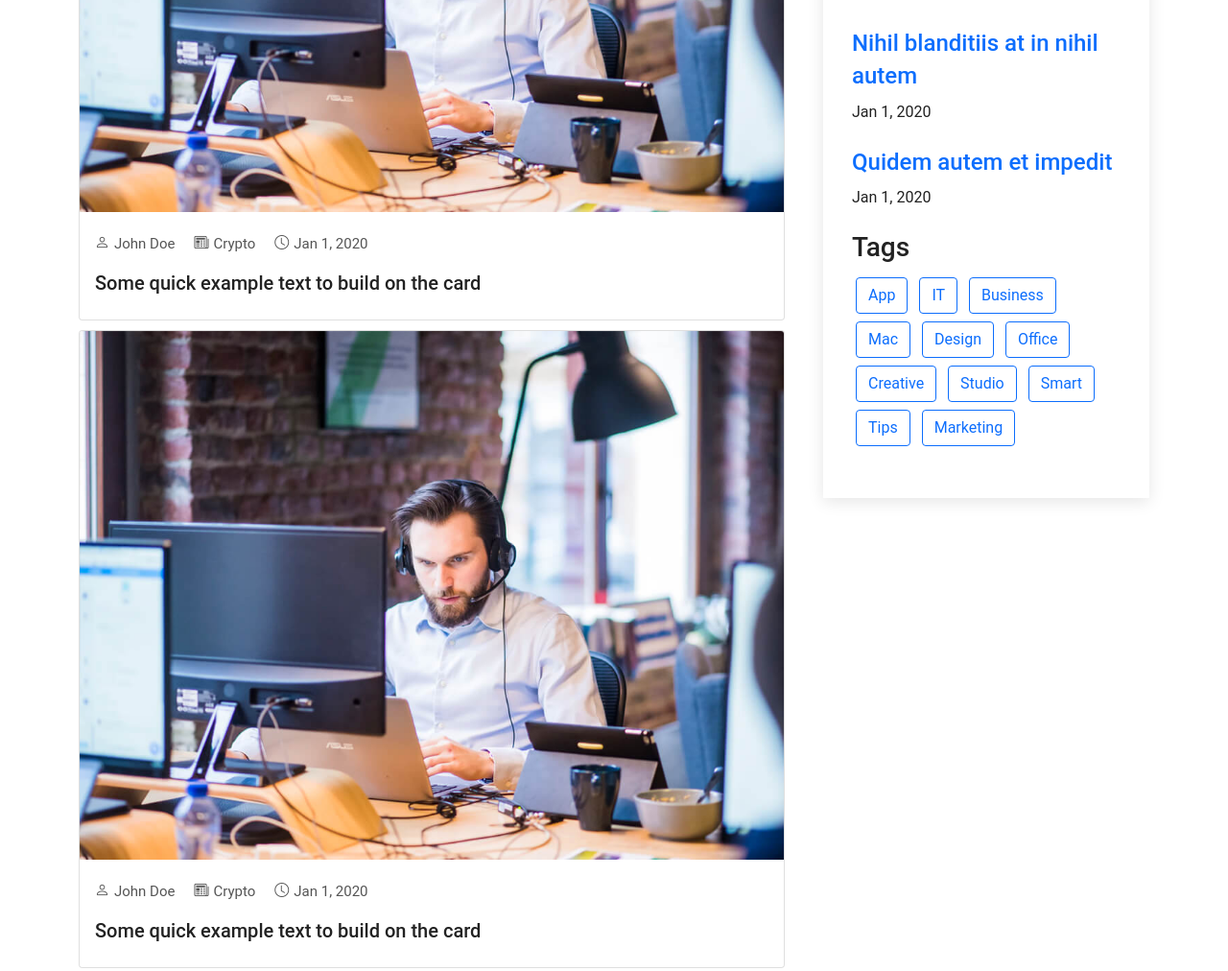
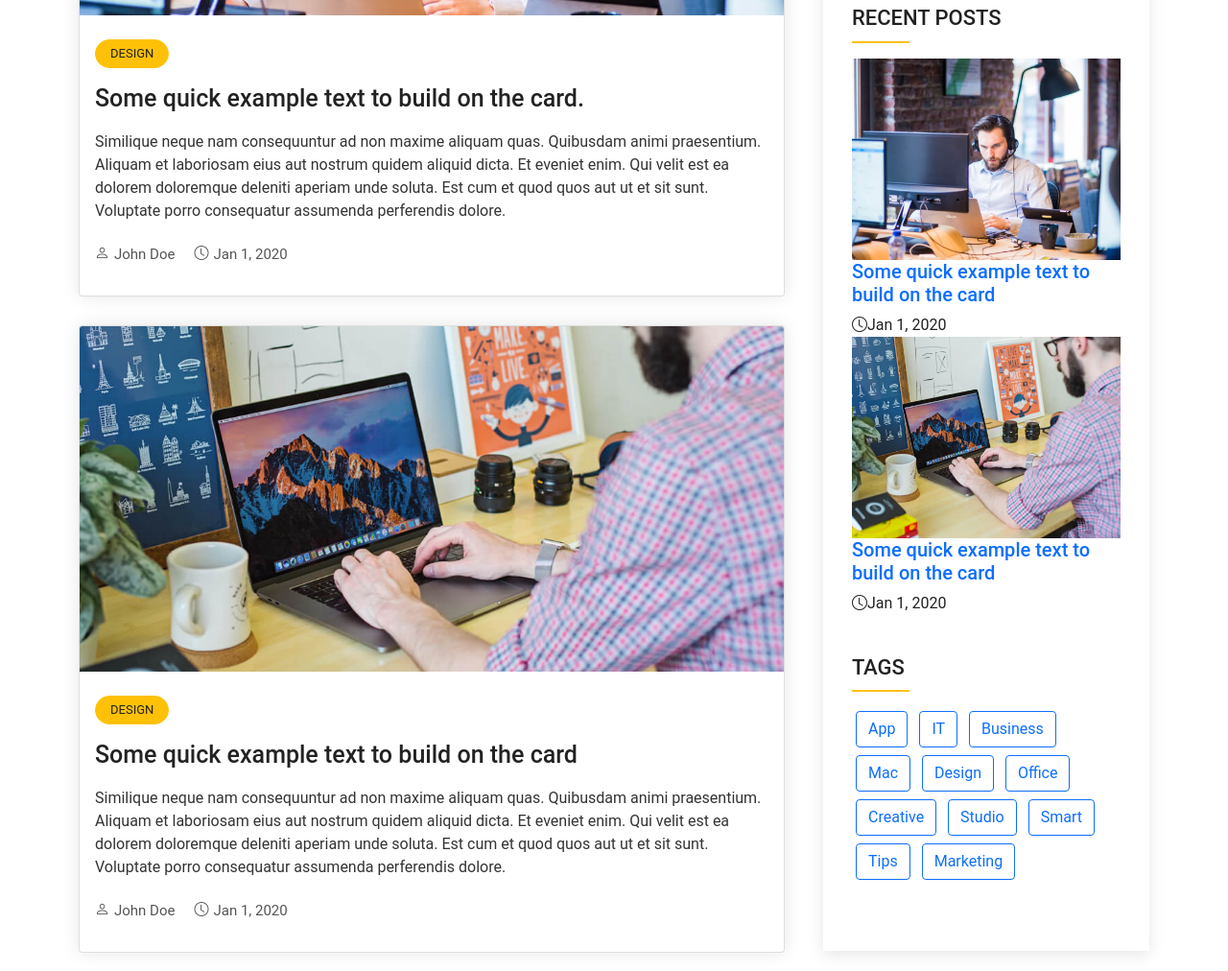
Before and after one commit to dyCodes/media-blog, a plain HTML site: page index.html in a window 1280 px wide. Shown: the part 1134-2146 px from the top of the page at 96% size. Drawn offline with Linux system fonts and the light colour scheme.

Commit message:
Style Blog section

```diff
--- a/assets/scss/_base.scss
+++ b/assets/scss/_base.scss
@@ -25,10 +25,15 @@ h2,
 h3,
 h4,
 h5 {
+	color: #222;
 	line-height: 1.4;
 }
 a {
 	text-decoration: none;
+
+	&:hover {
+		color: $mainColor;
+	}
 }
 img {
 	width: 100%;
--- a/assets/scss/_components.scss
+++ b/assets/scss/_components.scss
@@ -15,6 +15,19 @@ article {
 	border-radius: 10px;
 	overflow: hidden;
 
+	.category a {
+		color: $black;
+		font-size: 13px;
+		padding: 4px 15px;
+		background: $mainColor;
+		border: 1px solid #ffc107;
+		border-radius: 16px;
+		text-transform: uppercase;
+		margin-bottom: 14px;
+	}
+	.card-body {
+		padding-top: 25px;
+	}
 	.entry-meta {
 		padding-top: 6px;
 
@@ -34,7 +47,10 @@ article {
 	.entry-title {
 		color: #222;
 		h2 {
-			font-size: 20px;
+			font-size: 25px;
 		}
 	}
+	.entry-content {
+		margin: 16px 0;
+	}
 }
--- a/assets/scss/_layout.scss
+++ b/assets/scss/_layout.scss
@@ -70,7 +70,24 @@ main {
 		margin-bottom: 20px;
 
 		.widget {
-			margin-bottom: 20px;
+			margin-bottom: 40px;
+
+			h3.sidebar-title {
+				font-size: 22px;
+				text-transform: uppercase;
+				position: relative;
+				margin-bottom: 26px;
+
+				&::after {
+					content: '';
+					height: 2px;
+					width: 60px;
+					position: absolute;
+					left: 0;
+					bottom: -10px;
+					background: $mainColor;
+				}
+			}
 		}
 	}
 }
--- a/assets/scss/main.scss
+++ b/assets/scss/main.scss
@@ -15,17 +15,17 @@
 		text-transform: capitalize;
 	}
 }
-
 /*!----- HERO SECTION -------*/
 #hero {
 	padding: 20px 0;
 
 	#post_slider_hero {
-		padding-bottom: 42px;
+		padding-bottom: 38px;
 
 		.swiper-slide {
 			border-radius: 10px;
 			overflow: hidden;
+
 			article {
 				min-height: 380px;
 				height: 67vh;
@@ -43,16 +43,6 @@
 					bottom: 0;
 					background: linear-gradient(#0000, rgba(34, 34, 34, 0.85), #222);
 
-					.category a {
-						color: $black;
-						font-size: 13px;
-						padding: 4px 15px;
-						background: $mainColor;
-						border: 1px solid #ffc107;
-						border-radius: 16px;
-						text-transform: uppercase;
-						margin-bottom: 10px;
-					}
 					.entry-meta li {
 						a,
 						.bi {
@@ -64,8 +54,9 @@
 							left: 10px;
 						}
 					}
-					.entry-title {
+					.entry-title h2 {
 						color: #fff;
+						font-size: 22px;
 					}
 				}
 			}
@@ -91,16 +82,23 @@
 		}
 	}
 }
+/*!----- BLOG POST SECTION -------*/
+.post_loop {
+	article {
+		margin-bottom: 30px;
+		box-shadow: 0 0 18px rgba(0, 0, 0, 0.1);
 
-main .posts {
-	article {
-		margin: 10px 0;
+		img {
+			object-fit: cover;
+			max-height: 360px;
+		}
 	}
 }
-
+/*!----- BLOG SIDEBAR SECTION -------*/
 #sidebar {
 	.widget {
 	}
 }
+
 @include tablet {
 }
--- a/index.html
+++ b/index.html
@@ -124,7 +124,7 @@
 
                 <div class="card-body">
                   <div class="category _flex">
-                    <a href="blog-single.html">Crypto</a>
+                    <a href="blog-single.html">Design</a>
                   </div>
 
 
@@ -154,7 +154,7 @@
 
                 <div class="card-body">
                   <div class="category _flex">
-                    <a href="blog-single.html">Crypto</a>
+                    <a href="blog-single.html">Design</a>
                   </div>
 
 
@@ -184,7 +184,7 @@
 
                 <div class="card-body">
                   <div class="category _flex">
-                    <a href="blog-single.html">Crypto</a>
+                    <a href="blog-single.html">Design</a>
                   </div>
 
 
@@ -221,68 +221,83 @@
     <div class="container mt-4 mt-lg-5">
       <div class="row">
 
-        <div class="col-lg-8 posts">
+        <div class="col-lg-8 post_loop">
 
           <article class="card post">
             <img src="./assets/img/blog/blog-1.jpg" alt="">
 
             <div class="card-body">
+              <div class="category _flex">
+                <a href="blog-single.html">Design</a>
+              </div>
+
+
+              <a href="blog-single.html" class="entry-title">
+                <h2>Some quick example text to build on the card.</h2>
+              </a>
+
+              <p class="entry-content">
+                Similique neque nam consequuntur ad non maxime aliquam quas. Quibusdam animi praesentium. Aliquam et
+                laboriosam eius aut
+                nostrum quidem aliquid dicta. Et eveniet enim. Qui velit est ea dolorem doloremque deleniti aperiam unde
+                soluta. Est cum
+                et quod quos aut ut et sit sunt. Voluptate porro consequatur assumenda perferendis dolore.
+              </p>
+
               <ul class="entry-meta _flex">
                 <li class="_flex">
                   <i class="bi bi-person"></i> <a href="blog-single.html">John
                     Doe</a>
                 </li>
-
-                <li class="_flex"><i class="bi bi-newspaper"></i>
-                  <a href="blog-single.html">Crypto</a>
-                </li>
-
                 <li class="_flex">
                   <i class="bi bi-clock"></i>
                   <a href="blog-single.html">
                     <time datetime="2020-01-01">Jan 1, 2020</time></a>
                 </li>
+              </ul>
 
-              </ul>
+            </div>
+          </article>
+
+          <article class="card post">
+            <img src="./assets/img/blog/blog-2.jpg" alt="">
+
+            <div class="card-body">
+              <div class="category _flex">
+                <a href="blog-single.html">Design</a>
+              </div>
+
 
               <a href="blog-single.html" class="entry-title">
                 <h2>Some quick example text to build on the card</h2>
               </a>
-            </div>
-          </article>
 
-          <article class="card post">
-            <img src="./assets/img/blog/blog-1.jpg" alt="">
+              <p class="entry-content">
+                Similique neque nam consequuntur ad non maxime aliquam quas. Quibusdam animi praesentium. Aliquam et
+                laboriosam eius aut
+                nostrum quidem aliquid dicta. Et eveniet enim. Qui velit est ea dolorem doloremque deleniti aperiam unde
+                soluta. Est cum
+                et quod quos aut ut et sit sunt. Voluptate porro consequatur assumenda perferendis dolore.
+              </p>
 
-            <div class="card-body">
               <ul class="entry-meta _flex">
                 <li class="_flex">
                   <i class="bi bi-person"></i> <a href="blog-single.html">John
                     Doe</a>
                 </li>
-
-                <li class="_flex"><i class="bi bi-newspaper"></i>
-                  <a href="blog-single.html">Crypto</a>
-                </li>
-
                 <li class="_flex">
                   <i class="bi bi-clock"></i>
                   <a href="blog-single.html">
                     <time datetime="2020-01-01">Jan 1, 2020</time></a>
                 </li>
-
               </ul>
 
-              <a href="blog-single.html" class="entry-title">
-                <h2>Some quick example text to build on the card</h2>
-              </a>
             </div>
           </article>
 
         </div><!-- End blog entries list -->
 
         <div class="col-lg-4">
-
           <section id="sidebar" class="mt-4 mt-lg-0 ms-lg-3">
 
             <div class="widget">
@@ -292,7 +307,6 @@
                 <button type="submit" class="btn"><i class="bi bi-search"></i></button>
               </form>
             </div>
-
 
             <div class="widget">
               <h3 class="sidebar-title">Categories</h3>
@@ -310,18 +324,32 @@
 
             <div class="widget">
               <h3 class="sidebar-title">Recent Posts</h3>
-              <div class="sidebar-item recent-posts">
+              <div class="sidebar-item recent-posts posts_list">
 
-                <div class="post-item clearfix">
-                  <img src="assets/img/blog/blog-recent-1.jpg" alt="">
-                  <h4><a href="blog-single.html">Nihil blanditiis at in nihil autem</a></h4>
-                  <time datetime="2020-01-01">Jan 1, 2020</time>
+                <div class="post">
+                  <img src="assets/img/blog/blog-1.jpg" alt="">
+                  <div class="post-details">
+                    <h4 class="post-title h5">
+                      <a href="blog-single.html">Some quick example text to build on the card</a>
+                    </h4>
+                    <div class="date _flex">
+                      <i class="bi bi-clock"></i>
+                      <time datetime="2020-01-01">Jan 1, 2020</time>
+                    </div>
+                  </div>
                 </div>
 
-                <div class="post-item clearfix">
-                  <img src="assets/img/blog/blog-recent-2.jpg" alt="">
-                  <h4><a href="blog-single.html">Quidem autem et impedit</a></h4>
-                  <time datetime="2020-01-01">Jan 1, 2020</time>
+                <div class="post">
+                  <img src="assets/img/blog/blog-2.jpg" alt="">
+                  <div class="post-details">
+                    <h4 class="post-title h5">
+                      <a href="blog-single.html">Some quick example text to build on the card</a>
+                    </h4>
+                    <div class="date _flex">
+                      <i class="bi bi-clock"></i>
+                      <time datetime="2020-01-01">Jan 1, 2020</time>
+                    </div>
+                  </div>
                 </div>
               </div><!-- End sidebar recent posts-->
             </div>
@@ -395,7 +423,6 @@
       </ul>
     </div>
     <div id="back2Top">
-      <i class="bi-whatsapp"></i>
     </div>
   </footer>
   <!-- End Footer -->
@@ -411,7 +438,7 @@
       loop: true,
       speed: 600,
       autoplay: {
-        delay: 3000,
+        delay: 5500,
         disableOnInteraction: false
       },
       navigation: {
```
Also changed, not shown: assets/css/main.css.
